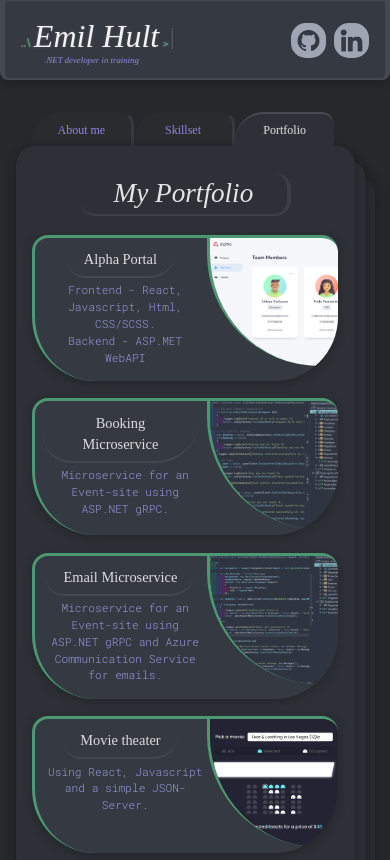
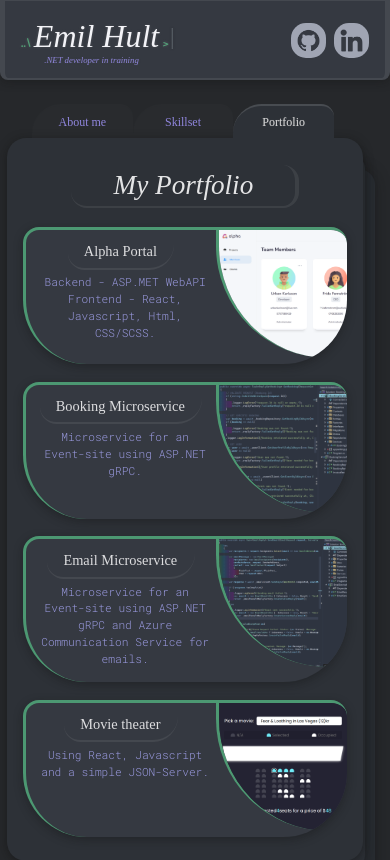
Before and after one commit to mutenJanken/Portfolio-EmilHult, a React (Vite) app: page /portfolio in a window 390 px wide. Shown: the top 860 px of the page. Built offline with nearby package versions, Linux system fonts and the light colour scheme; a web font is replaced by a local one.

Commit message:
Ipad screen responsiveness

```diff
--- a/src/components/Portfolio.jsx
+++ b/src/components/Portfolio.jsx
@@ -10,15 +10,17 @@ function Portfolio() {
       <div className="card-under-two">UNDER2</div>
       <section>
         <div className="portfolio-container">
-          <h2 className="section-header">My Portfolio</h2>
+          <div className="section-header-center">
+            <h2 className="section-header">My Portfolio</h2>
+          </div>
           <div className="portfolio-wrapper">
             {/* ALPHA PORTAL  */}
             <a className="http-link" href="https://github.com/mutenJanken/alpha_project">
               <div className="project-wrapper">
                 <div className="project-description-wrapper">
                   <h2 className="project-header">Alpha Portal</h2>
+                  <p className="project-description">Backend - ASP.MET WebAPI</p>
                   <p className="project-description">Frontend - React, Javascript, Html, CSS/SCSS.</p>
-                  <p className="project-description">Backend - ASP.MET WebAPI</p>
                 </div>
                 <div className="project-image-wrapper">
                   <img className="project-image" src={AlphaProjectImage} alt="Alpha Project Image" />
@@ -49,7 +51,8 @@ function Portfolio() {
                 <div className="project-description-wrapper">
                   <h2 className="project-header">Email Microservice</h2>
                   <p className="project-description">
-                    Microservice for an Event-site using ASP.NET gRPC and Azure Communication Service for emails.
+                    Microservice for an Event-site using ASP.NET gRPC and Azure Communication Service for
+                    emails.
                   </p>
                 </div>
                 <div className="project-image-wrapper">
--- a/src/components/Skills.jsx
+++ b/src/components/Skills.jsx
@@ -12,7 +12,9 @@ function Skills() {
       <section>
         {/* BACKEND */}
         <div className="skills-vertical">
-          <h2 className="section-header">My skillset</h2>
+            <div className="section-header-center">
+              <h2 className="section-header">My skillset</h2>
+            </div>
           <div className="skill-type-container">
             <div className="skill-type-wrapper">
               <div className="skill-type">
--- a/src/index.scss
+++ b/src/index.scss
@@ -66,9 +66,14 @@
 main {
   display: flex;
   flex-direction: column;
+  justify-content: center;
   flex-grow: 1;
 
   @media screen and (max-width: 768px) {
+    flex-grow: 1;
+    display: block;
+  }
+  @media screen and (max-width: 1200px) {
     flex-grow: 1;
     display: block;
   }
@@ -77,6 +82,10 @@ main {
     display: none;
 
     @media screen and (max-width: 768px) {
+      display: flex;
+    }
+
+    @media screen and (max-width: 1200px) {
       display: flex;
     }
   }
@@ -159,11 +168,15 @@ header {
   @media screen and (max-width: 768px) {
     border-bottom-left-radius: 0.5rem;
     border-bottom-right-radius: 0.5rem;
-    margin-bottom: 2rem;
+    margin-bottom: 1.5rem;
   }
 
   .navlinks-wrapper {
     @media screen and (max-width: 768px) {
+      display: none;
+    }
+
+    @media screen and (max-width: 1200px) {
       display: none;
     }
   }
@@ -192,7 +205,7 @@ footer {
   display: flex;
   justify-content: center;
   height: auto;
-  padding: 1rem 10rem 1rem 10rem;
+  padding: 1rem 10rem 0.6rem 10rem;
   margin-top: auto;
   margin-top: 2rem;
   background-color: #353941;
@@ -214,7 +227,7 @@ footer {
     border-top-left-radius: 0.5rem;
     border-top-right-radius: 0.5rem;
     padding: 0.5rem 0;
-    margin-top: 3.1rem;
+    margin-top: 2.6rem;
   }
 
   .get-in-touch-text {
@@ -243,7 +256,6 @@ footer {
   margin: 0 0 0.3rem 0;
   width: 25rem;
   font-size: 0.8rem;
-
 
   @media screen and (max-width: 768px) {
     width: 12rem;
@@ -285,7 +297,7 @@ footer {
   text-decoration: none;
   font-weight: bold;
   color: #ffffff;
-  margin: 10px 0px;
+  margin: 10px 0px 10px 0;
   padding: 9.5px 10px;
   border-radius: 50px;
   transition: background-color 0.4s;
@@ -340,6 +352,14 @@ section {
     width: 21.5rem;
     padding: 1rem 1rem;
   }
+  @media screen and (max-width: 1200px) {
+    box-shadow: 0 2px 10px rgba(18, 18, 18, 0.548);
+    background-color: #2d3137;
+    margin: 0 2.2rem 0 1rem;
+    width: 100%;
+    // width: 1rem;
+    padding: 1rem 1rem;
+  }
 }
 
 .card-under-one {
@@ -350,6 +370,21 @@ section {
   // box-shadow: 0 2px 12px rgba(18, 18, 18, 0.788);
   display: none;
 
+  @media screen and (max-width: 1200px) {
+    position: absolute;
+    z-index: 2;
+    border-radius: 1rem;
+    background-color: #2c3036;
+    box-shadow: 0 2px 12px rgba(18, 18, 18, 0.476);
+    margin-right: 1.51rem;
+    margin-left: 1.71rem;
+    margin-top: 1.6rem;
+    display: block;
+    // left: 7.4%;
+    // top: 2.5%;
+    width: 94%;
+    height: 98.7%;
+  }
   @media screen and (max-width: 768px) {
     position: absolute;
     z-index: 2;
@@ -373,6 +408,23 @@ section {
   // box-shadow: 0 3px 12px rgba(18, 18, 18, 0.788);
   display: none;
 
+  @media screen and (max-width: 1200px) {
+    position: absolute;
+    z-index: 1;
+    background-color: #282c31;
+    width: 95.7%;
+    height: 89%;
+    border-radius: 1rem;
+    box-shadow: 0 2px 15px rgba(18, 18, 18, 0.432);
+    display: block;
+    // left: 10%;
+    // top: 5.5%;
+    margin-right: 1rem;
+    margin-left: 2.5rem;
+    margin-top: 3.3rem;
+    width: 94.1%;
+    height: 97.15%;
+  }
   @media screen and (max-width: 768px) {
     position: absolute;
     z-index: 1;
@@ -532,6 +584,10 @@ section {
   // margin-top: 2rem;
   gap: 1rem;
 
+  @media screen and (max-width:1200px){
+    justify-content: center;
+  }
+
   @media screen and (max-width: 768px) {
     display: flex;
     flex-direction: row;
@@ -546,14 +602,14 @@ section {
   justify-content: center;
   align-items: center;
   width: 6rem;
-  height: 2rem;
+  height: 1.5rem;
   padding: 0.2rem 0.2rem;
 
   // padding: 1rem 1rem;
-  border-top-left-radius: 1rem;
-  border-top-right-radius: 1rem;
-  border-bottom-left-radius: 1rem;
-  border-bottom-right-radius: 1rem;
+  border-top-left-radius: 0.7rem;
+  border-top-right-radius: 0.7rem;
+  border-bottom-left-radius: 0.7rem;
+  border-bottom-right-radius: 0.7rem;
   // background-color: #292d3371;
   // background-color: #26282b;
 
@@ -593,7 +649,7 @@ section {
     color: #d7d7d7;
   }
 
-  @media screen and (max-width: 768px) {
+  @media screen and (max-width: 1200px) {
     justify-content: center;
     align-items: center;
     font-size: 0.75rem;
@@ -607,6 +663,7 @@ section {
     margin-bottom: -1px;
     background-color: #292b2e;
     border-top: 2px solid #292b2e;
+    border-right: none;
 
     &.active {
       z-index: 4;
@@ -638,13 +695,14 @@ section {
   justify-content: center;
   align-items: center;
   // height: 100%;
-  padding-top: 10rem;
-  padding-bottom: 10rem;
+  padding-top: 2rem;
+  padding-bottom: 2rem;
 
   h1 {
     font-family: "Roboto Mono";
     font-style: normal;
-    padding: 0 0.8rem;
+    font-size: 2.5rem;
+    padding: 0rem 0.8rem 0rem 0.8rem;
     margin-top: -1rem;
 
     @media screen and (max-width: 768px) {
@@ -652,21 +710,35 @@ section {
       margin-bottom: -0.5rem;
       text-align: center;
     }
+    @media screen and (max-width: 1200px) {
+      margin-top: -0.5rem;
+      margin-bottom: -0.5rem;
+      text-align: center;
+    }
   }
 
   h2 {
-    font-size: 1.8rem;
+    font-size: 1.5rem;
     font-weight: 400;
     font-style: italic;
     margin: 0;
     padding: 0 1rem 0 1rem;
 
+    @media screen and (max-width: 1200px) {
+      font-size: 1.3rem;
+      font-style: normal;
+    }
     @media screen and (max-width: 768px) {
       font-size: 1.3rem;
       font-style: normal;
     }
   }
 
+  @media screen and (max-width: 1200px) {
+    flex-direction: column;
+    padding-top: 9.5rem;
+    padding-bottom: 9.5rem;
+  }
   @media screen and (max-width: 768px) {
     flex-direction: column;
     padding-top: 4rem;
@@ -678,7 +750,7 @@ section {
   display: flex;
   flex-direction: column;
   width: 27rem;
-  padding: 1rem 1rem 1rem 0;
+  padding: 1rem 0rem 1rem 0;
 
   @media screen and (max-width: 768px) {
     padding: 1rem 1rem 1rem 1rem;
@@ -691,6 +763,10 @@ section {
   font-size: 1rem;
   width: 100%;
 
+  @media screen and (max-width: 1200px) {
+    width: 90%;
+    text-align: center;
+  }
   @media screen and (max-width: 768px) {
     width: 90%;
     text-align: center;
@@ -703,11 +779,18 @@ section {
 }
 
 .profile-picture {
-  width: 19.5rem;
+  width: 16rem;
   // height: 17rem;
   border-radius: 3rem;
   margin: 2rem 1rem 2rem 0;
 
+  @media screen and (max-width: 1200px) {
+    margin-top: 1rem;
+    margin-right: 0;
+    margin-bottom: 0;
+    width: 16rem;
+    // height: 10rem;
+  }
   @media screen and (max-width: 768px) {
     margin-top: 1rem;
     margin-right: 0;
@@ -719,13 +802,23 @@ section {
 
 .aboutme-description-wrapper {
   width: 90%;
-  padding: 0 1rem 1rem;
+  padding: 0 1rem 1rem 1rem;
   margin: 0;
   color: rgb(144, 134, 221);
+  font-size: 0.8rem;
 
+  @media screen and (max-width: 1200px) {
+    width: 90%;
+    padding-top: 1rem;
+    text-align: center;
+    font-size: 0.75rem;
+    padding-top: 0.5rem;
+  }
   @media screen and (max-width: 768px) {
     padding-top: 1rem;
     text-align: center;
+    font-size: 0.75rem;
+    padding-top: 0.5rem;
   }
 }
 
@@ -736,6 +829,10 @@ section {
   margin: 0;
   padding: 0 1rem;
 
+  @media screen and (max-width: 1200px) {
+    justify-content: center;
+    padding: 1rem 0rem 0 0rem;
+  }
   @media screen and (max-width: 768px) {
     justify-content: center;
     padding: 1rem 0rem 0 0rem;
@@ -764,9 +861,19 @@ section {
   grid-template-columns: repeat(2, auto);
   gap: 1.5rem 1.5rem;
   justify-content: center;
-  padding: 0 28rem;
+  padding: 0 20rem;
   margin-bottom: 6rem;
+  padding-top: 4rem;
+  padding-bottom: 7rem;
 
+  @media screen and (max-width: 1200px) {
+    display: flex;
+    flex-direction: column;
+    align-items: center;
+    margin: 0;
+    padding: 0;
+    gap: 1rem;
+  }
   @media screen and (max-width: 768px) {
     display: flex;
     flex-direction: column;
@@ -774,23 +881,44 @@ section {
     padding: 0;
     padding-top: 0.5rem;
     padding-bottom: 0.5rem;
-
     gap: 1rem;
   }
+}
+
+.section-header-center {
+  display: flex;
+  justify-content: center;
+  align-items: center;
 }
 
 .section-header {
   font-family: "Gugi";
   text-align: center;
   // padding-top: 4rem;
-  margin: 4rem 45rem 1.6rem 45rem;
-  font-size: 3rem;
+  margin: 4rem 36rem 1.6rem 36rem;
+  font-size: 2rem;
   font-weight: 400;
   font-style: italic;
   border-radius: 1rem;
   border-bottom: 3px solid #cfcfcf18;
   border-right: 6px solid #cfcfcf18;
 
+  @media screen and (max-width: 1200px) {
+    text-align: center;
+    width: 14rem;
+    margin: 0.7rem 4.5rem 0.7rem 4.5rem;
+    font-size: 1.7rem;
+    border-radius: 1rem;
+    // border-left: 1px solid #66faa47e;
+    // border-right: 1px solid #66faa47e;
+    // border-top: 1px solid #66faa47e;
+    // border-bottom: 1px solid #66faa47e;
+
+    border-bottom: 2px solid #cfcfcf18;
+    border-right: 4px solid #cfcfcf18;
+
+    // display: none;
+  }
   @media screen and (max-width: 768px) {
     margin: 0.7rem 4.5rem 0.7rem 4.5rem;
     font-size: 1.7rem;
@@ -817,8 +945,24 @@ section {
   border-bottom-right-radius: 4rem;
   border-left: 5px solid #66faa47e;
   border-top: 3px solid #66faa47e;
-  height: 12rem;
+  width: 22rem;
+  height: 11rem;
   box-shadow: 0 3px 10px rgba(18, 18, 18, 0.353);
+
+  @media screen and (max-width: 1200px) {
+    border-top-left-radius: 1rem;
+    border-bottom-left-radius: 2rem;
+    border-top-right-radius: 1rem;
+    border-bottom-right-radius: 5rem;
+    border-top: 2px solid #66faa47e;
+    border-left: 4px solid #66faa47e;
+
+    width: 70%;
+    height: 100%;
+    // margin-bottom: 1rem;
+
+    border-right: none;
+  }
 
   @media screen and (max-width: 768px) {
     border-top-left-radius: 1rem;
@@ -872,7 +1016,7 @@ section {
 
   .skill-top-h5 {
     font-family: "Gugi";
-    font-size: 1.2rem;
+    font-size: 1.1rem;
     color: rgb(221, 221, 223);
     // color: rgb(153, 153, 222);
     margin: 1rem 0 0 0;
@@ -897,7 +1041,7 @@ section {
   }
   .skill-h5 {
     font-family: "Gugi";
-    font-size: 1.2rem;
+    font-size: 1.1rem;
     color: rgb(221, 221, 223);
     // color: rgb(153, 153, 222);
     margin: 1rem 0 0 0;
@@ -909,7 +1053,15 @@ section {
     // border-right: 4px solid #cfcfcf18;
     border-bottom: 2px solid #cfcfcf18;
 
-    @media screen and (max-width: 768px) {
+    @media screen and (max-width: 1200px) {
+      border-radius: 0.6rem;
+      border-bottom-right-radius: 2rem;
+      border-bottom-left-radius: 1rem;
+
+      // border-bottom-left-radius: 0rem;
+      // border-right: 4px solid #cfcfcf18;
+      border-bottom: 2px solid #cfcfcf18;
+    }
     @media screen and (max-width: 768px) {
       border-radius: 0.6rem;
       border-bottom-right-radius: 2rem;
@@ -920,7 +1072,6 @@ section {
       border-bottom: 2px solid #cfcfcf18;
     }
   }
-  }
 
   @media screen and (max-width: 768px) {
     justify-content: center;
@@ -929,7 +1080,7 @@ section {
 }
 
 .skill-description {
-  font-size: 1rem;
+  font-size: 0.85rem;
   font-weight: 300;
   // color: rgb(221, 221, 223);
   color: rgb(153, 153, 222);
@@ -960,18 +1111,26 @@ section {
 .portfolio-container {
   display: flex;
   flex-direction: column;
+  padding: 7rem 0rem;
 
   @media screen and (max-width: 768px) {
+    padding: 0rem 0rem;
   }
 }
 
 .portfolio-wrapper {
   display: flex;
   flex-direction: column;
+  align-items: center;
   gap: 2rem;
-  padding: 0 30rem 0 30rem;
+  // padding: 0 23rem 0 23rem;
   margin-bottom: 6rem;
 
+  @media screen and (max-width: 1200px) {
+    padding: 0.5rem 0;
+    margin-bottom: 0;
+    gap: 1.1rem;
+  }
   @media screen and (max-width: 768px) {
     padding: 0.5rem 0;
     margin-bottom: 0;
@@ -986,17 +1145,34 @@ section {
   border-radius: 2rem;
   border-bottom-right-radius: 6rem;
   border-bottom-left-radius: 6rem;
-  border-top: 6px solid #66faa47e;
-  border-left: 4px solid #66faa47e;
+  border-top: 4px solid #66faa47e;
+  border-left: 3px solid #66faa47e;
   box-shadow: 0 3px 10px rgba(18, 18, 18, 0.353);
-
-  height: 15rem;
+  width: 32rem;
+  height: 10rem;
   overflow: hidden;
   cursor: pointer;
 
   &:hover {
     transform: scale(1.05);
     transition: transform 0.4s ease;
+  }
+
+  @media screen and (max-width: 1200px) {
+    flex-direction: row;
+    border-top-left-radius: 1rem;
+    border-bottom-left-radius: 4rem;
+    border-top-right-radius: 1rem;
+    border-bottom-right-radius: 4rem;
+    border-top: 3px solid #66faa47e;
+    border-left: 3px solid #66faa47e;
+
+    // width: 90%;
+    // height: 6rem;
+    height: 8rem;
+    // margin-bottom: 1rem;
+
+    border-right: none;
   }
 
   @media screen and (max-width: 768px) {
@@ -1026,10 +1202,10 @@ section {
 }
 
 .project-image {
-  border-left: 6px solid #66faa47e;
+  border-left: 4px solid #66faa47e;
   border-bottom-left-radius: 6rem;
   // border-top-left-radius: 3rem;
-  width: 15rem;
+  width: 10rem;
   // border-top-right-radius: 0.5rem;
   // border-bottom-right-radius: 0.5rem;¨
 
@@ -1048,7 +1224,7 @@ section {
 .project-header {
   text-align: center;
   font-family: "Gugi";
-  font-size: 1.4rem;
+  font-size: 1.1rem;
   width: auto;
   color: rgb(221, 221, 223);
   // color: rgb(153, 153, 222);
@@ -1087,7 +1263,7 @@ section {
 
 .project-description {
   text-align: center;
-  font-size: 1rem;
+  font-size: 0.8rem;
   font-weight: 300;
   // color: rgb(221, 221, 223);
   color: rgb(153, 153, 222);
```
Lines whose indentation alone changed are shown as unchanged.
